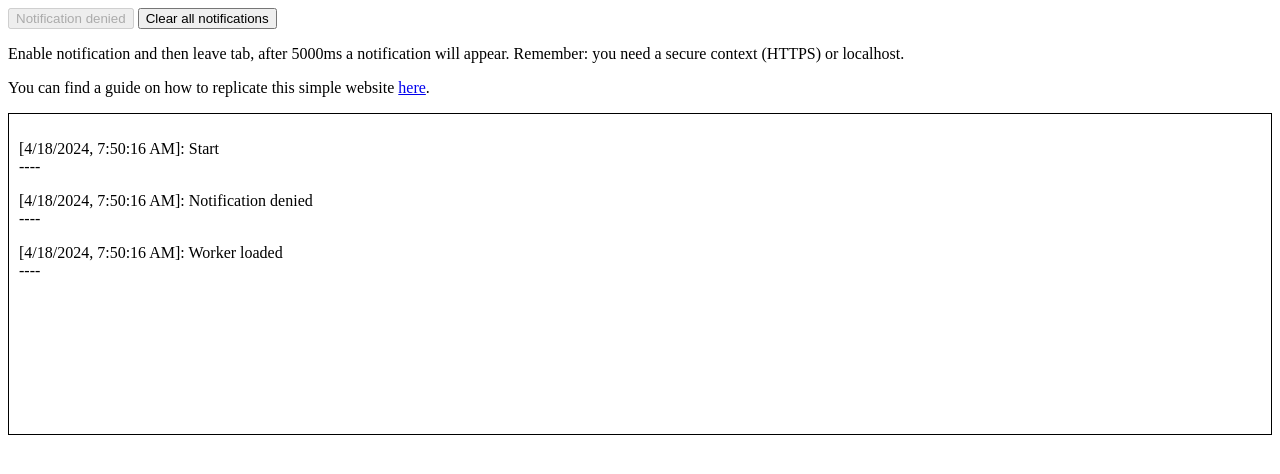
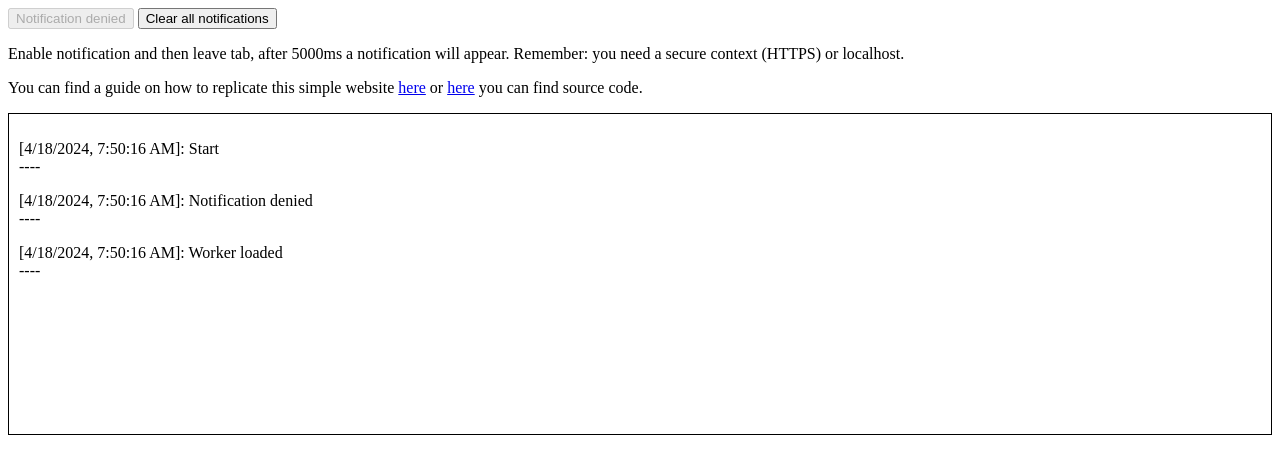
Before and after one commit to rfazi/WebNotificationAPI, a plain HTML site: page index.html in a window 1280 px wide. Drawn offline with Linux system fonts and the light colour scheme.

Commit message:
added github

```diff
--- a/index.html
+++ b/index.html
@@ -6,7 +6,7 @@
 <button id="ntfBtn" onclick="btnClick();"></button>
 <button id="clearBtn" onclick="clearBtnClick();">Clear all notifications</button>
 <p>Enable notification and then leave tab, after 5000ms a notification will appear. Remember: you need a secure context (HTTPS) or localhost.</p>
-<p>You can find a guide on how to replicate this simple website <a href="https://medium.com/@fazi.ruben/web-notification-api-simple-usage-d7796ad25afc">here</a>.</p>
+<p>You can find a guide on how to replicate this simple website <a href="https://medium.com/@fazi.ruben/web-notification-api-simple-usage-d7796ad25afc">here</a> or <a href="https://github.com/rfazi/WebNotificationAPI">here</a> you can find source code.</p>
 <div id="logs" style="overflow-y: auto;height: 300px;border: 1px solid black;padding: 10px;"></div>
 <script>
     // logs div
```
